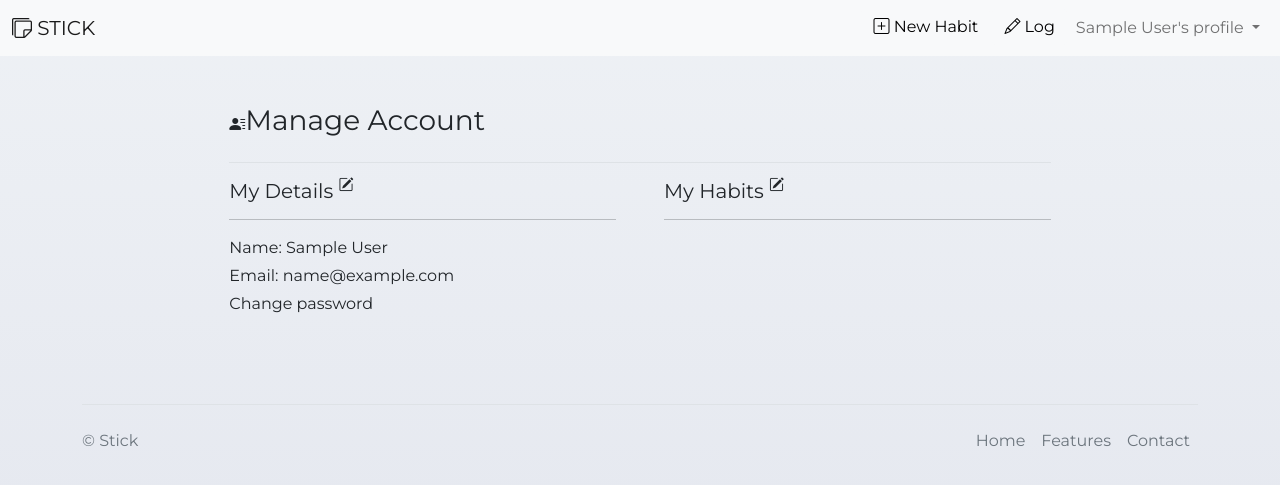
After one commit to chansya/Capstone_project, a Flask app: page /manage in a window 1280 px wide. The commit adds this page. Shown: the top 485 px of the page. Run offline with Flask 2, Linux system fonts and the light colour scheme; the visitor is signed in with stand-in values (Sample User, id 1); data comes from the database, SQL or seed files in the repository; data that the repository does not hold is empty.

Commit message:
Create profile page for managing user detail and habits

```diff
--- a/server.py
+++ b/server.py
@@ -65,7 +65,7 @@ def login():
         # Create flash message reminder
         if missed_entries != "":
             flash(
-                f"There seems to be missed entries for {missed_entries} did you forget to log it?")
+                f"There seems to be missed entries for {missed_entries} remember to log it if you haven't yet!")
         else:
             flash(f"Welcome back {user.name}! How is it going?")
         return redirect("/progress")
@@ -302,6 +302,15 @@ def create_record():
     return redirect("/progress")
 
 
+@app.route("/manage")
+def view_profile():
+    user = User.get_by_email(session["user_email"])
+    habits = user.habits
+    badges = Badge.query.filter(
+        Badge.user_id == user.user_id).order_by(Badge.img_url).all()
+    return render_template("profile.html", user=user, habits=habits, badges=badges)
+
+
 @app.route("/habits")
 def view_habits():
     """View all habits."""
@@ -314,7 +323,7 @@ def view_habits():
 
 
 @app.route("/habits.json")
-def get_habits_data():
+def get_all_habits():
     """Return a list of habits for a user as json."""
     user = User.get_by_email(session.get("user_email"))
     habits = Habit.get_by_user(user.user_id)
@@ -334,7 +343,7 @@ def get_habits_data():
 
 
 @app.route("/records.json")
-def get_records_data():
+def get_all_records():
     """Return a list of records for a user as json."""
     user = User.get_by_email(session.get("user_email"))
 
@@ -353,7 +362,7 @@ def get_records_data():
 
 
 @app.route("/remove_habit/<habit_id>")
-def react_remove_habit(habit_id):
+def remove_habit(habit_id):
     """Remove a habit and all its related records."""
     Record.query.filter_by(habit_id=habit_id).delete()
     habit = Habit.get_by_id(habit_id)
@@ -363,7 +372,7 @@ def react_remove_habit(habit_id):
 
 
 @app.route("/remove_record/<record_id>")
-def react_remove_record(record_id):
+def remove_record(record_id):
     """Remove a records."""
     record = Record.get_by_id(record_id)
     db.session.delete(record)
@@ -372,7 +381,7 @@ def react_remove_record(record_id):
 
 
 @app.route("/<habit_id>/records")
-def react_get_records(habit_id):
+def get_habit_records(habit_id):
     habit = Habit.get_by_id(habit_id)
     records = Record.query.filter(Record.habit_id == habit_id).order_by(
         Record.record_date.desc()).all()
@@ -429,14 +438,10 @@ def get_chart_data():
 @app.route("/api/quotes")
 def get_quotes():
     url = 'https://zenquotes.io/api/today'
-
-    headers = {'content-type': 'application/json', }
-
+    headers = {'content-type': 'application/json'}
     res_obj = requests.get(url, headers=headers)
-
     quotes = res_obj.json()
 
-    print(quotes)
     return jsonify(quotes)
 
 
--- a/static/css/style.css
+++ b/static/css/style.css
@@ -4,6 +4,7 @@
 
 body{
     font-family: 'Montserrat', sans-serif;
+    background-image: linear-gradient(to top, #e6e9f0 0%, #eef1f5 100%);
 }
 
 #slogan{
@@ -15,6 +16,6 @@ body{
     width: 6rem;
 }
 
-#remove-habit-btn{
+.rm-habit{
     display: none;
 }
--- /dev/null
+++ b/static/js/profile.js
@@ -0,0 +1,38 @@
+const editHabits = document.querySelector('#edit-habits');
+
+editHabits.addEventListener('click', ()=>{
+
+    if(editHabits.innerHTML === '<i class="bi bi-pencil-square"></i>'){
+        editHabits.innerHTML = '<i class="bi bi-check2-square"></i>';
+        const deleteIcons=document.querySelectorAll('.rm-habit');
+        for(const icon of deleteIcons){
+            icon.style.display = 'inline-block';}
+    } else if (editHabits.innerHTML === '<i class="bi bi-check2-square"></i>'){
+        editHabits.innerHTML = '<i class="bi bi-pencil-square"></i>';
+        const deleteIcons=document.querySelectorAll('.rm-habit');
+        for(const icon of deleteIcons){
+            icon.style.display = 'none';}
+    }
+})
+
+const habits = document.querySelectorAll('.habit-item');
+
+for(const habit of habits){
+    habit.addEventListener('click', ()=>{
+        const habit_id = habit.id;
+        let confirmRemove = confirm("Are you sure about removing this habit? All records will be removed too.")
+        if (confirmRemove) {
+        fetch(`/remove_habit/${habit_id}`)
+            .then((res)=>res.json())
+            .then((resJson)=>{
+                if(resJson.status === 'success'){
+                    habit.remove();
+                }
+                else{
+                    console.log("Fail")
+                }
+            })
+        }
+    }
+    )
+}
--- a/templates/base.html
+++ b/templates/base.html
@@ -162,8 +162,9 @@
                   {{ user.name}}'s profile
                 </a>
                 <ul class="dropdown-menu" aria-labelledby="navbarDropdown">
-                  <li><a class="dropdown-item" href="/habits"><i class="bi bi-card-list"></i> My Habits</a></li>
-                  <li><a class="dropdown-item" href="#exampleModal" data-bs-toggle="modal" data-bs-target="#exampleModal"><i class="bi bi-trophy"></i> My badges</a></li>
+                  <li><a class="dropdown-item" href="/manage"><i class="bi bi-person-circle"></i> Manage</a></li>
+                  <li><a class="dropdown-item" href="/habits"><i class="bi bi-card-list"></i> Records</a></li>
+                  <li><a class="dropdown-item" href="#exampleModal" data-bs-toggle="modal" data-bs-target="#exampleModal"><i class="bi bi-trophy"></i> Badges</a></li>
 
                   <li><hr class="dropdown-divider"></li>
                   <li><a class="dropdown-item" href="/logout"><i class="bi bi-box-arrow-right"></i> Log Out</a></li>
--- /dev/null
+++ b/templates/profile.html
@@ -0,0 +1,69 @@
+{% extends 'base.html' %}
+
+{% block title %}My Profile{% endblock %}
+
+{% block head %}
+{% endblock %}
+
+
+{% block body %}
+<div class="col-lg-8 mx-auto p-3 py-md-5">
+    <header class="d-flex align-items-center pb-3 mb-3 border-bottom">
+      <a href="#" class="d-flex align-items-center text-dark text-decoration-none">
+        <i class="bi bi-person-lines-fill" ></i>
+        <h3>Manage Account</h3>
+      </a>
+    </header>
+
+    <main>
+      <!-- <div class="fs-8 col-md-8">
+        <p>PHOTO?</p>
+        <p>Name: {{user.name}}</p>
+        <p>Email:  {{user.email }}</p>
+        <p></p>
+      </div>
+
+      <div class="mb-3">
+        <button class="btn btn-secondary">Save</button>
+    </div>
+
+      <hr class="col-3 col-md-2 mb-5"> -->
+
+      <div class="row g-5">
+        <div class="col-md-6">
+          <h5 class="">My Details <sup id="edit_details"><i class="bi bi-pencil-square"></i></sup></h5>
+          <hr>
+          <ul class="icon-list ps-0">
+
+            <li class="d-flex align-items-start mb-1">Name: {{ user.name }}</li>
+            <li class="d-flex align-items-start mb-1">Email: {{ user.email }}</li>
+            <li class="d-flex align-items-start mb-1">Change password</li>
+
+          </ul>
+        </div>
+
+        <div class="col-md-6">
+          <h5>My Habits <sup id="edit-habits"><i class="bi bi-pencil-square"></i></sup></h5>
+          <hr>
+          <ul class="icon-list ps-0">
+            {% for habit in habits %}
+            <li class="d-flex align-items-start mb-1 habit-item" id="{{ habit.habit_id }}">
+                {{ habit.habit_name }}
+                <span> </span>
+                <span class="rm-habit"><i class="bi bi-x-square"></i></span>
+                </button>
+            </li>
+            {% endfor %}
+          </ul>
+        </div>
+      </div>
+    </main>
+
+  </div>
+
+
+{% endblock %}
+
+{% block after_body %}
+<script src="static/js/profile.js"></script>
+{% endblock %}
```
